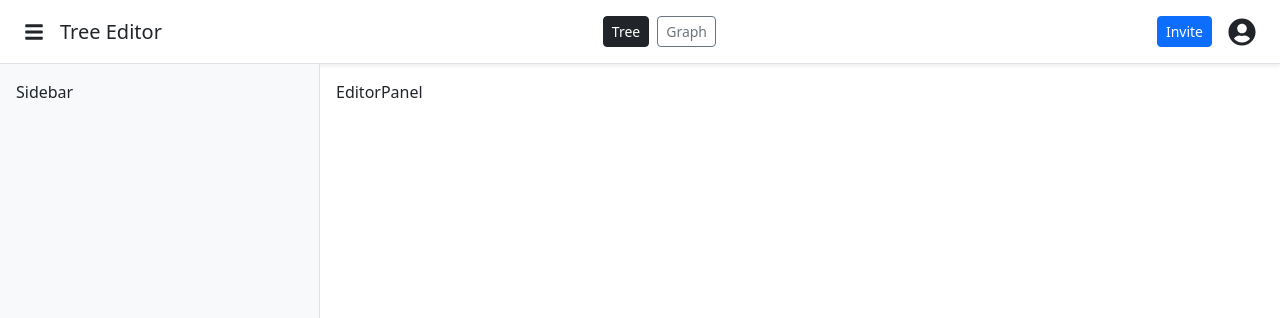
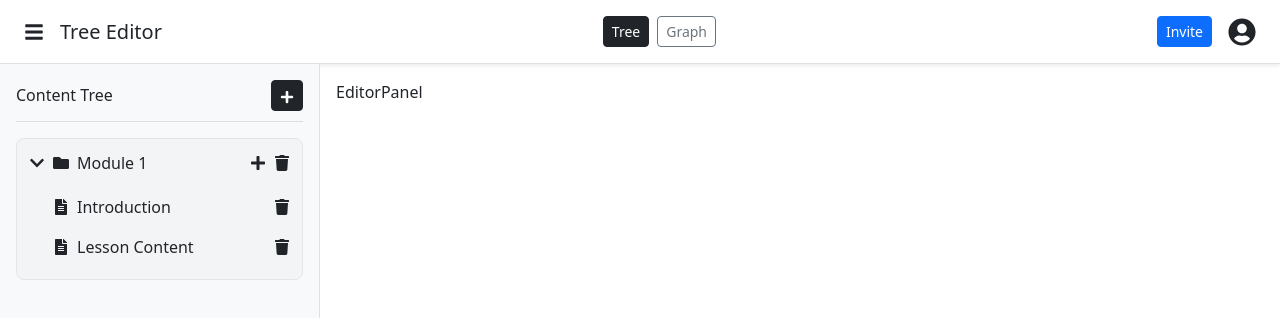
Before and after one commit to vyshnavs0003-sys/inktree, a React (Vite) app: page / in a window 1280 px wide. Shown: the top 318 px of the page. Built offline with nearby package versions, Linux system fonts and the light colour scheme.

Commit message:
feat: build static sidebar ui
Add hierarchical tree node layout

Add container and leaf node styling

Add action icons and hover effects

```diff
--- a/src/layout/Sidebar.css
+++ b/src/layout/Sidebar.css
@@ -0,0 +1,38 @@
+.sidebar-container {
+  height: 100%;
+}
+
+.sidebar-top {
+  padding-bottom: 10px;
+  border-bottom: 1px solid #ddd;
+}
+
+.tree-node {
+  padding: 12px;
+  border-radius: 8px;
+  background-color: #ffffff;
+  border: 1px solid #e5e5e5;
+  margin-bottom: 12px;
+}
+
+.active-node {
+  background-color: #f3f4f6;
+}
+
+.child-nodes {
+  margin-left: 24px;
+  margin-top: 12px;
+}
+
+.tree-leaf {
+  padding: 8px 0;
+}
+
+.action-icon {
+  cursor: pointer;
+  transition: 0.2s;
+}
+
+.action-icon:hover {
+  opacity: 0.7;
+}
--- a/src/layout/Sidebar.jsx
+++ b/src/layout/Sidebar.jsx
@@ -1,4 +1,73 @@
-function Sidebar(){
-    return <div>Sidebar</div>
+import "./Sidebar.css";
+
+import {
+  FaChevronDown,
+  FaFolder,
+  FaFileAlt,
+  FaPlus,
+  FaTrash,
+} from "react-icons/fa";
+
+function Sidebar() {
+  return (
+    <div className="sidebar-container">
+
+      {/* Sidebar Header */}
+      <div className="sidebar-top d-flex justify-content-between align-items-center mb-3">
+
+        <h6 className="m-0">Content Tree</h6>
+
+        <button className="btn btn-sm btn-dark">
+          <FaPlus />
+        </button>
+      </div>
+
+      {/* Tree Node - Container */}
+      <div className="tree-node active-node">
+
+        <div className="d-flex justify-content-between align-items-center">
+
+          {/* Left Section */}
+          <div className="d-flex align-items-center gap-2">
+            <FaChevronDown />
+            <FaFolder />
+            <span>Module 1</span>
+          </div>
+
+          {/* Actions */}
+          <div className="node-actions d-flex gap-2">
+            <FaPlus className="action-icon" />
+            <FaTrash className="action-icon" />
+          </div>
+        </div>
+
+        {/* Child Nodes */}
+        <div className="child-nodes">
+
+          <div className="tree-leaf d-flex justify-content-between align-items-center">
+
+            <div className="d-flex align-items-center gap-2">
+              <FaFileAlt />
+              <span>Introduction</span>
+            </div>
+
+            <FaTrash className="action-icon" />
+          </div>
+
+          <div className="tree-leaf d-flex justify-content-between align-items-center">
+
+            <div className="d-flex align-items-center gap-2">
+              <FaFileAlt />
+              <span>Lesson Content</span>
+            </div>
+
+            <FaTrash className="action-icon" />
+          </div>
+
+        </div>
+      </div>
+    </div>
+  );
 }
+
 export default Sidebar;
```
